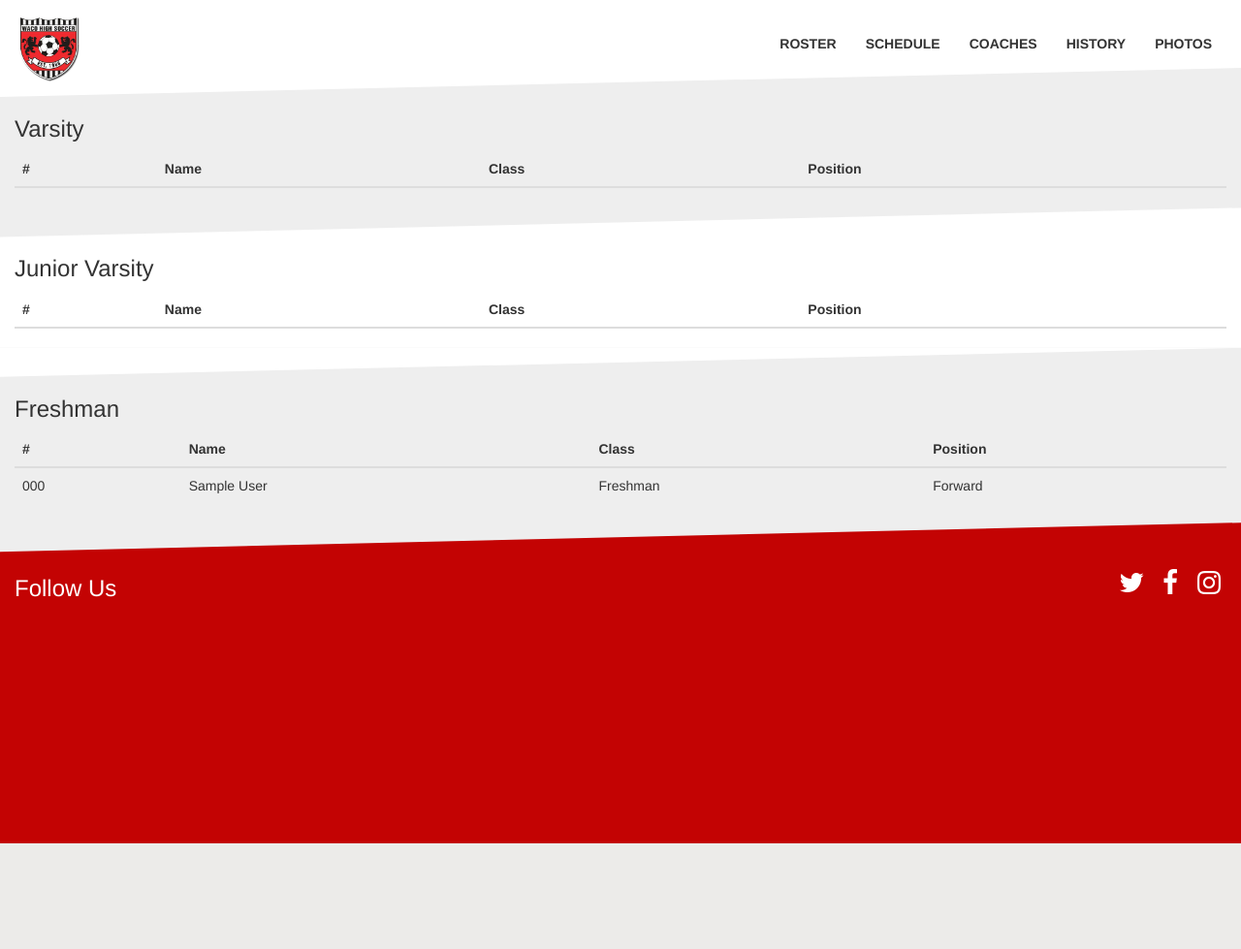
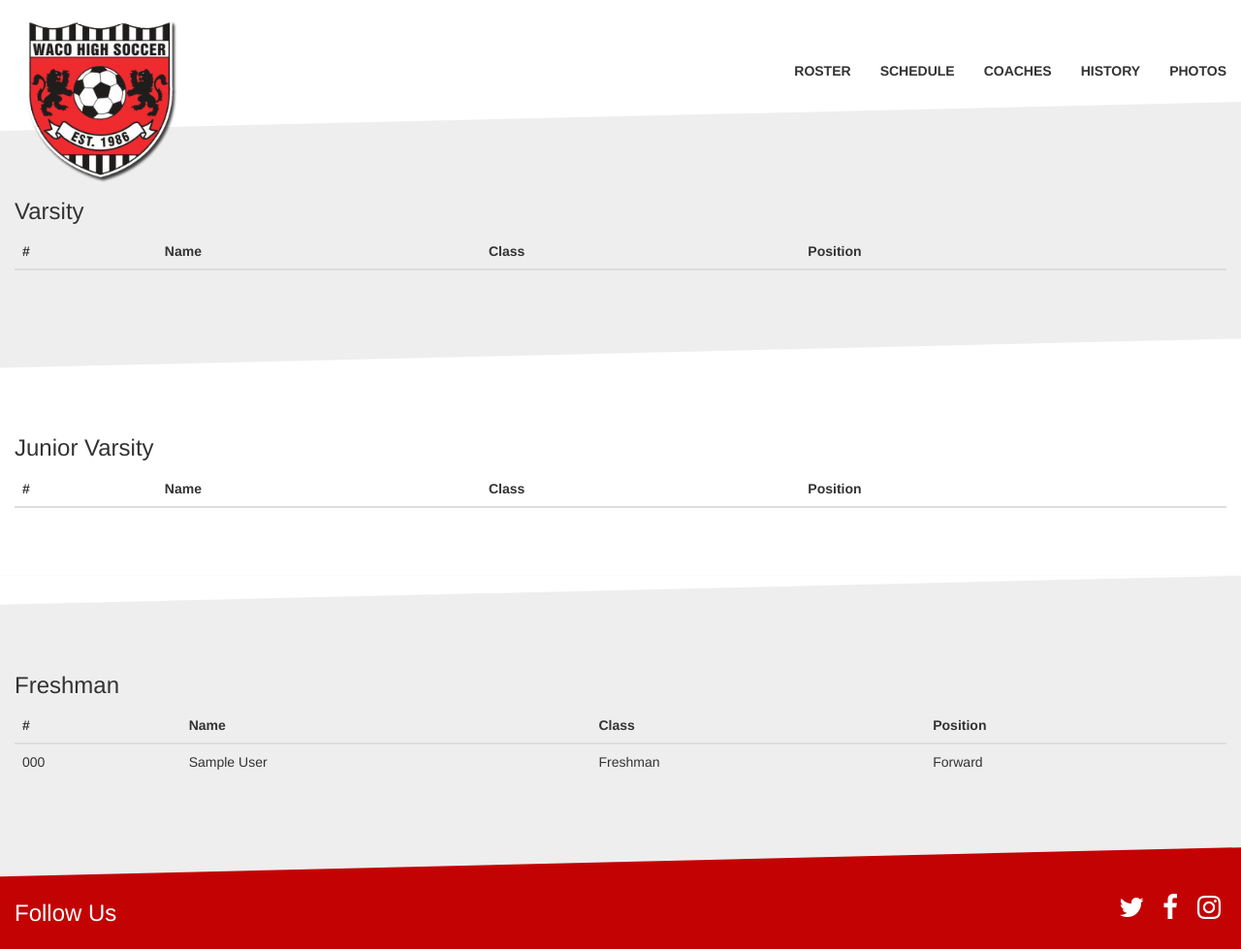
Before and after one commit to acewert/whsboyssoccer, a Django app: page /roster/ in a window 1280 px wide. Shown: the whole page at 97% size. Before the commit the page ends 870 px from the top, so only its background shows below. Run offline with Django 3.2, Linux system fonts and the light colour scheme; tables that the repository leaves empty hold one stand-in row (values such as "Sample post"); lists and menus that the app fills with data are empty; some libraries are stand-ins or nearby versions.

Commit message:
Style adjustments

```diff
--- a/app/static/styles/base.css
+++ b/app/static/styles/base.css
@@ -26,6 +26,15 @@ h1 {
     border-top: 0;
 }
 
+.navbar-toggle {
+    margin-bottom: 16px;
+    margin-top: 0;
+}
+
+.navbar-nav {
+    margin: 27.5px -15px 7.5px -15px;
+}
+
 .navbar-default .navbar-nav > li > a {
     color: #333333;
     font-weight: 600;
@@ -41,10 +50,24 @@ h1 {
     margin-top: 20px;
 }
 
+.slant-clip {
+        -webkit-clip-path: polygon(0 30px, 100% 0, 100% 100%, 0 100%);
+    clip-path: polygon(0 30px, 100% 0, 100% 100%, 0 100%);
+    padding-bottom: 50px;
+    padding-top: 80px;
+}
+
 #shield {
     height: 70px;
     margin-top: -20px;
     width: 70px;
+}
+
+@media(min-width: 768px) {
+    #shield {
+        height: 175px;
+        width: 175px;
+    }
 }
 
 #container {
@@ -54,9 +77,9 @@ h1 {
 
 #follow-us {
     background: #c30303;
-    clip-path: polygon(0 30px, 100% 0, 100% 100%, 0 100%);
     color: #ffffff;
     line-height: 75px;
+    padding-bottom: 0;
     padding-top: 30px;
 }
 
--- a/app/static/styles/roster.css
+++ b/app/static/styles/roster.css
@@ -4,8 +4,6 @@
 
 #varsity {
     background: #eeeeee;
-    clip-path: polygon(0 30px, 100% 0, 100% 100%, 0 100%);
-    padding-top: 30px;
 }
 
 #jv-bg {
@@ -14,8 +12,6 @@
 
 #jv {
     background: #ffffff;
-    clip-path: polygon(0 30px, 100% 0, 100% 100%, 0 100%);
-    padding-top: 30px;
 }
 
 #freshman-bg {
@@ -24,8 +20,6 @@
 
 #freshman {
     background: #eeeeee;
-    clip-path: polygon(0 30px, 100% 0, 100% 100%, 0 100%);
-    padding-top: 30px;
 }
 
 #follow-us-bg {
--- a/app/templates/base.html
+++ b/app/templates/base.html
@@ -44,7 +44,7 @@
 
             <div class="row" id="follow-us-bg">
                 <div class="col-xs-12">
-                    <div class="row" id="follow-us">
+                    <div class="row slant-clip" id="follow-us">
                         <div class="col-xs-6">
                             <h3>Follow Us</h3>
                         </div>
--- a/app/templates/home.html
+++ b/app/templates/home.html
@@ -9,12 +9,12 @@
 {% block body %}
     <div class="row" id="splash-bg">
         <div class="col-xs-12">
-            <div class="row" id="splash"></div>
+            <div class="row slant-clip" id="splash"></div>
         </div>
     </div>
     <div class="row" id="senior-spotlight-bg">
         <div class="col-xs-12">
-            <div class="row" id="senior-spotlight">
+            <div class="row slant-clip" id="senior-spotlight">
                 <div class="col-xs-12 text-center">
                     <h1>SENIOR SPOTLIGHT</h1>
                     <h4>[coming soon]</h4>
@@ -24,7 +24,7 @@
     </div>
     <div class="row" id="become-a-sponsor-bg">
         <div class="col-xs-12">
-            <div class="row" id="become-a-sponsor">
+            <div class="row slant-clip" id="become-a-sponsor">
                 <div class="col-xs-12 text-center">
                     <h1>BECOME A SPONSOR</h1>
                     <p>Support the Waco High Boys Soccer Program and help us become the premiere soccer program in the state.</p>
--- a/app/templates/roster.html
+++ b/app/templates/roster.html
@@ -9,7 +9,7 @@
 {% block body %}
     <div class="row" id="varsity-bg">
         <div class="col-xs-12">
-            <div class="row" id="varsity">
+            <div class="row slant-clip" id="varsity">
                 <div class="col-xs-12">
                     <h3>Varsity</h3>
                     <table class="table table-hover">
@@ -38,7 +38,7 @@
     </div>
     <div class="row" id="jv-bg">
         <div class="col-xs-12">
-            <div class="row" id="jv">
+            <div class="row slant-clip" id="jv">
                 <div class="col-xs-12">
                     <h3>Junior Varsity</h3>
                     <table class="table table-hover">
@@ -67,7 +67,7 @@
     </div>
     <div class="row" id="freshman-bg">
         <div class="col-xs-12">
-            <div class="row" id="freshman">
+            <div class="row slant-clip" id="freshman">
                 <div class="col-xs-12">
                     <h3>Freshman</h3>
                     <table class="table table-hover">
```
Also changed, not shown: app/static/styles/home.css (+1 -15 lines).
